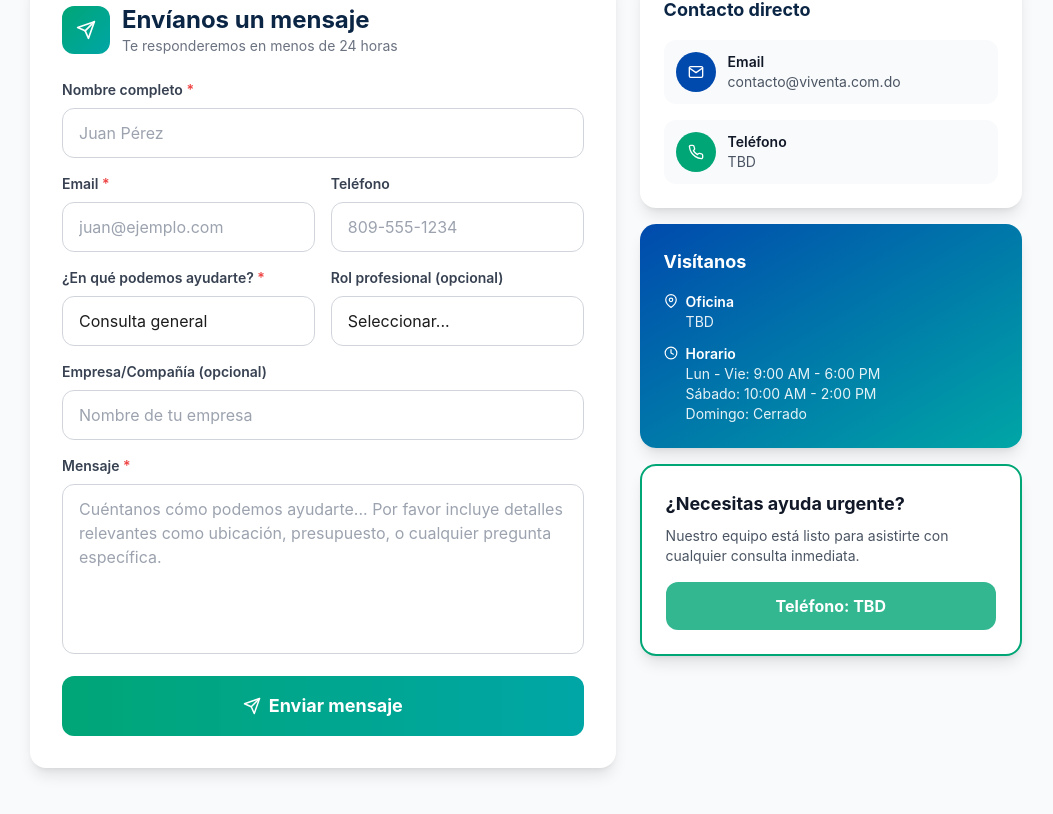
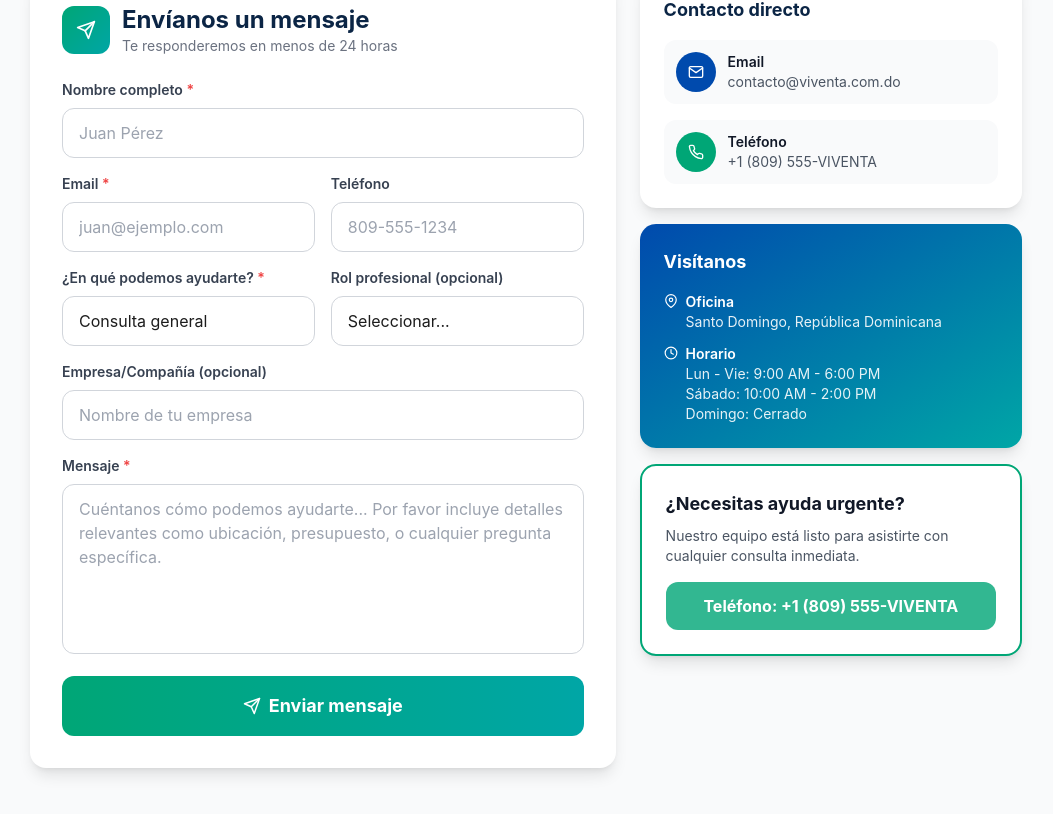
Before and after one commit to eduardoinoa18/viventa-rd, a Next.js app: page /contact in a window 1280 px wide. Shown: the part 350-1164 px from the top of the page, without its empty margins (114-1167 px from the left). Built offline with nearby package versions, Linux system fonts and the light colour scheme; no server answers.

Commit message:
chore: remove public launch placeholders on contact and constructora pages

```diff
--- a/app/constructoras/page.tsx
+++ b/app/constructoras/page.tsx
@@ -342,7 +342,7 @@ export default function ConstructorasLanding() {
               {/* Basic Plan */}
               <div className="bg-white rounded-3xl shadow-2xl p-10">
                 <h3 className="text-2xl font-bold mb-4 text-[#0B2545]">Proyecto Individual</h3>
-                <div className="text-4xl font-bold text-orange-600 mb-6">Desde $XXX/mes</div>
+                <div className="text-4xl font-bold text-orange-600 mb-6">Precio bajo consulta</div>
                 <ul className="space-y-4 mb-8">
                   <li className="flex items-start gap-3">
                     <FiZap className="text-orange-600 text-xl mt-1 flex-shrink-0" />
@@ -376,7 +376,7 @@ export default function ConstructorasLanding() {
                   ⭐ MÁS POPULAR
                 </div>
                 <h3 className="text-2xl font-bold mb-4 mt-2">Multi-Proyecto</h3>
-                <div className="text-4xl font-bold mb-6">Desde $XXX/mes</div>
+                <div className="text-4xl font-bold mb-6">Plan empresarial a medida</div>
                 <ul className="space-y-4 mb-8">
                   <li className="flex items-start gap-3">
                     <FiZap className="text-yellow-300 text-xl mt-1 flex-shrink-0" />
--- a/app/contact/page.tsx
+++ b/app/contact/page.tsx
@@ -255,7 +255,7 @@ export default function ContactPage() {
                   </div>
                   <div className="flex-1 min-w-0">
                     <h3 className="font-semibold text-gray-900 text-sm">Teléfono</h3>
-                    <p className="text-gray-600 text-sm">TBD</p>
+                    <p className="text-gray-600 text-sm">+1 (809) 555-VIVENTA</p>
                   </div>
                 </div>
               </div>
@@ -270,7 +270,7 @@ export default function ContactPage() {
                   <FiMapPin className="flex-shrink-0 mt-0.5" />
                   <div>
                     <p className="font-semibold">Oficina</p>
-                    <p className="opacity-90">TBD</p>
+                    <p className="opacity-90">Santo Domingo, República Dominicana</p>
                   </div>
                 </div>
 
@@ -293,7 +293,7 @@ export default function ContactPage() {
                 Nuestro equipo está listo para asistirte con cualquier consulta inmediata.
               </p>
               <div className="block text-center bg-[#00A676] text-white px-4 py-3 rounded-xl font-bold opacity-80">
-                Teléfono: TBD
+                Teléfono: +1 (809) 555-VIVENTA
               </div>
             </div>
           </div>
```
Also changed, not shown: public/service-worker.js.
